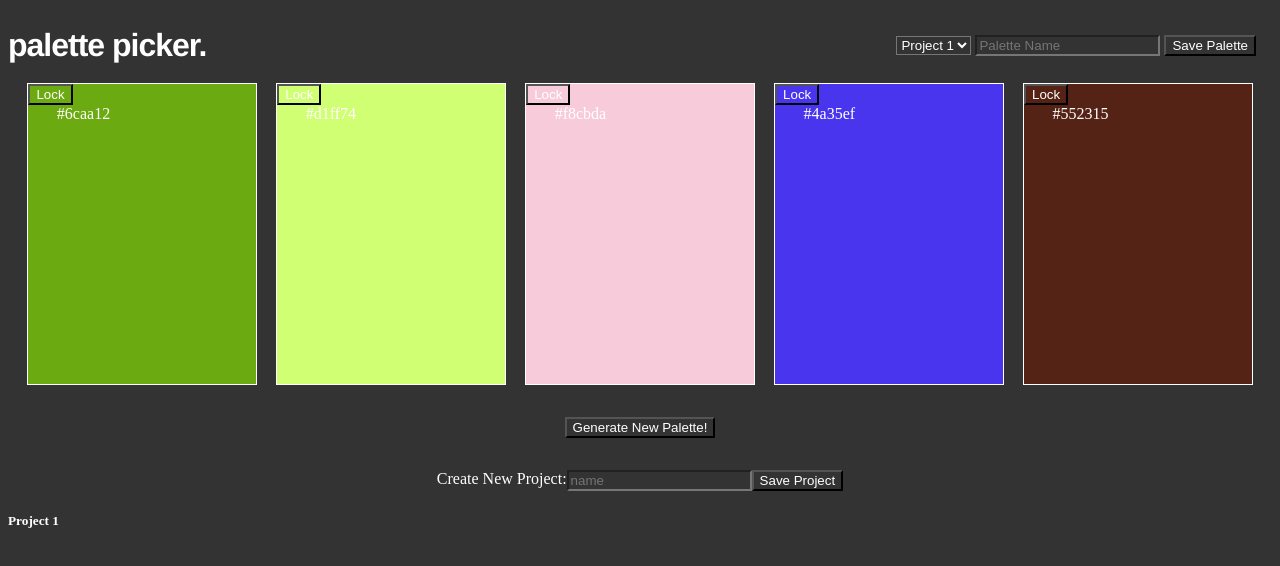
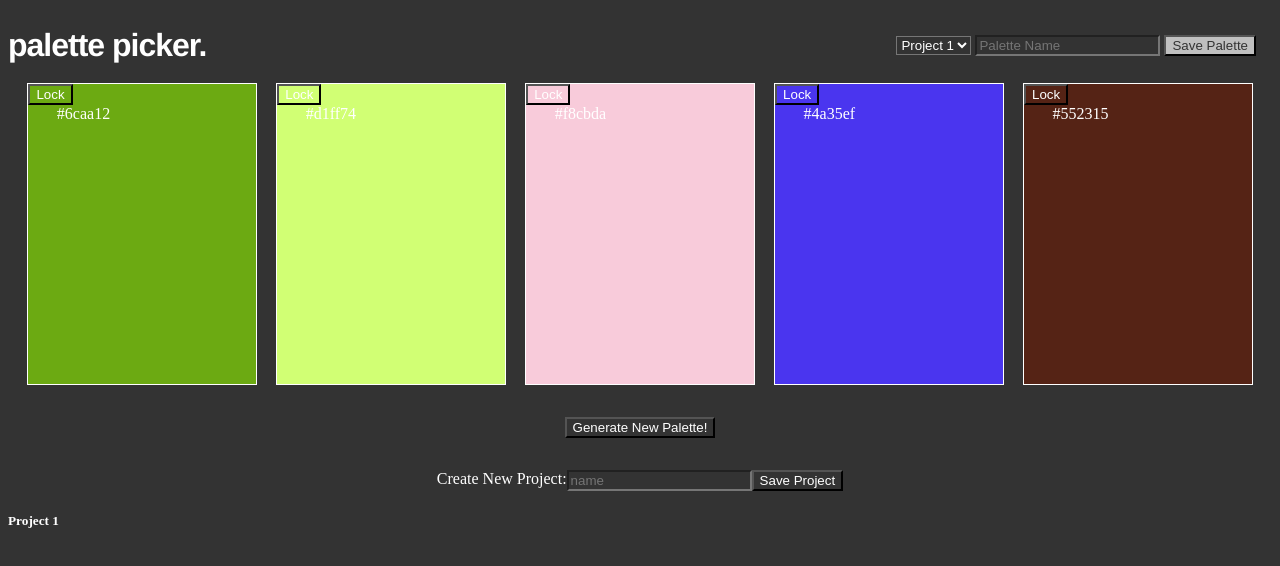
Before and after one commit to tdberg21/palette-picker, a website: page public/index.html in a window 1280 px wide. In both pictures the pointer is over the button "Save Palette". Drawn offline with nearby package versions, Linux system fonts and the light colour scheme.

Commit message:
Add hover for buttons

```diff
--- a/public/css/styles.css
+++ b/public/css/styles.css
@@ -22,6 +22,11 @@ h1 {
   letter-spacing: -1px;
   line-height: 1;
   /* color: #fff; */
+}
+
+button:hover {
+  background-color: #C0C0C0;
+  color: #333;
 }
 
 .color-container {
```
